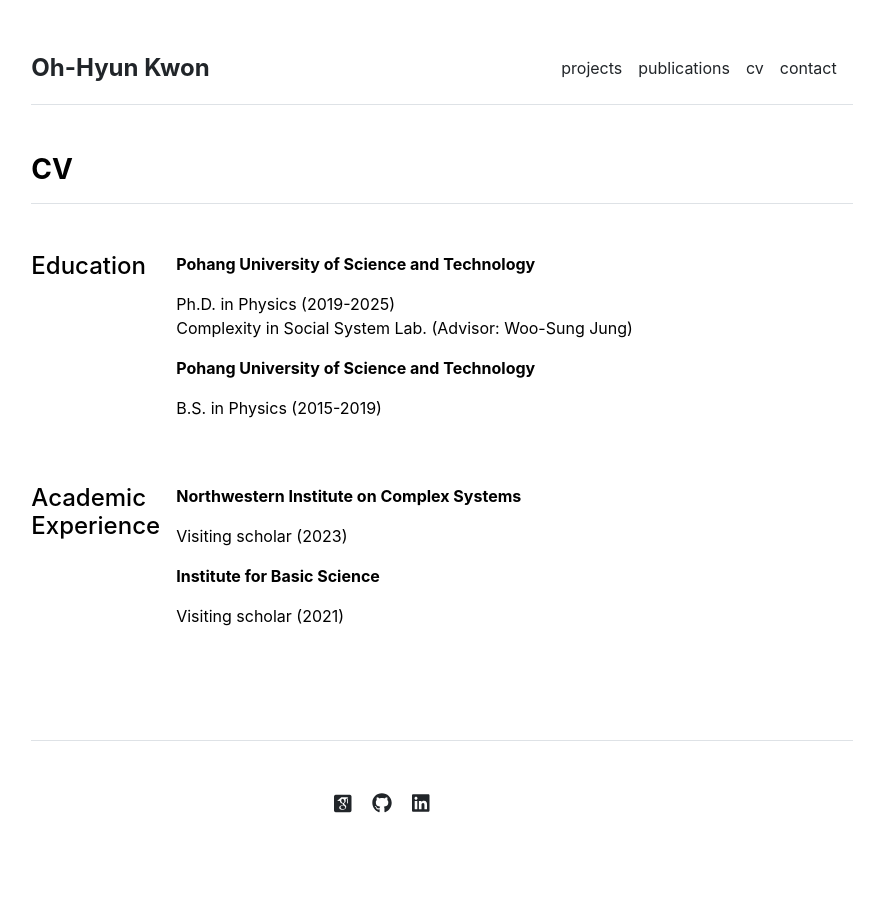
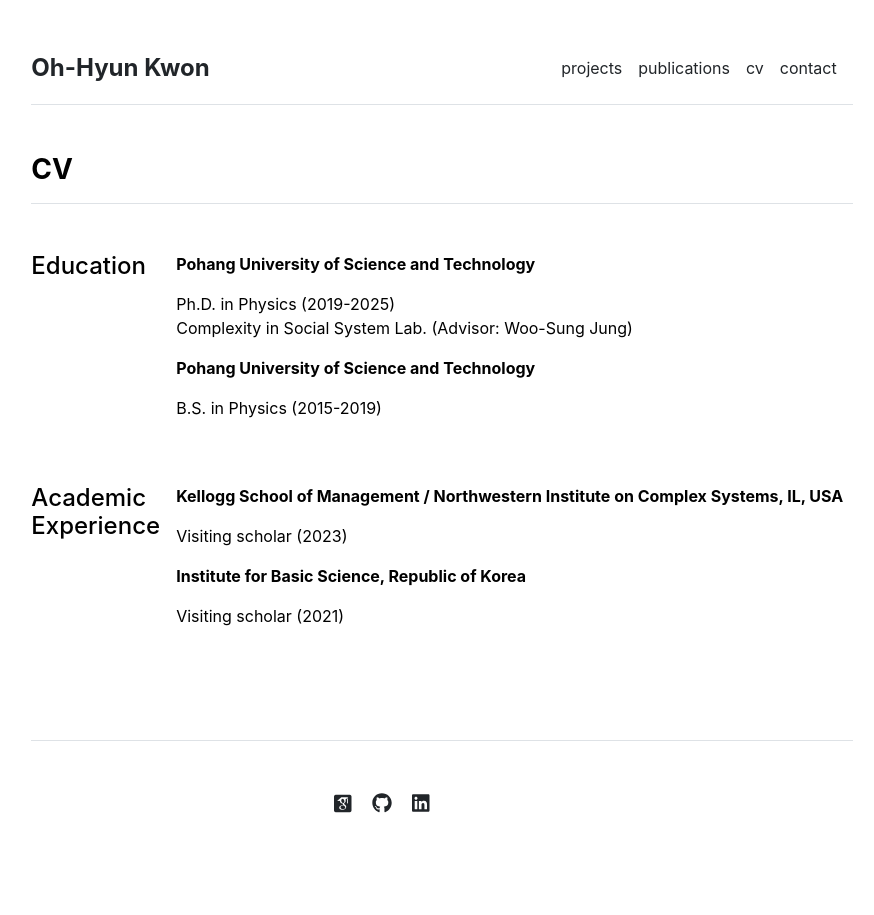
Before and after one commit to pothyd/pothyd.github.io, a Jekyll site: the page built from cv.md, in a window 1280 px wide. Shown: the whole page, without its empty margins (198-1072 px from the left). Built offline with Jekyll 4.4.1, drawn with Linux system fonts in a browser that asks for light colours; some web fonts are replaced.

Commit message:
Update academic-experience.yml

```diff
--- a/_data/cv/academic-experience.yml
+++ b/_data/cv/academic-experience.yml
@@ -1,5 +1,5 @@
-- title: 'Northwestern Institute on Complex Systems'
+- title: 'Kellogg School of Management / Northwestern Institute on Complex Systems, IL, USA'
   description: 'Visiting scholar (2023)'
 
-- title: 'Institute for Basic Science'
+- title: 'Institute for Basic Science, Republic of Korea'
   description: 'Visiting scholar (2021)'
```
